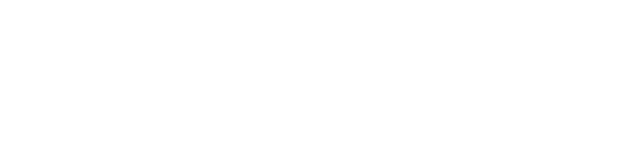
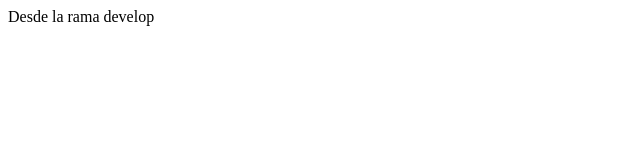
Before and after one commit to bezael/git-tutorial, a plain HTML site: page index.html in a window 1280 px wide. Shown: the whole page, without its empty margins (0-640 px from the left). Drawn offline with Linux system fonts and the light colour scheme.

Commit message:
Nuevo cambio

```diff
--- a/index.html
+++ b/index.html
@@ -9,7 +9,7 @@
 </head>
 
 <body>
-
+  Desde la rama develop
 </body>
 
 </html>
```
